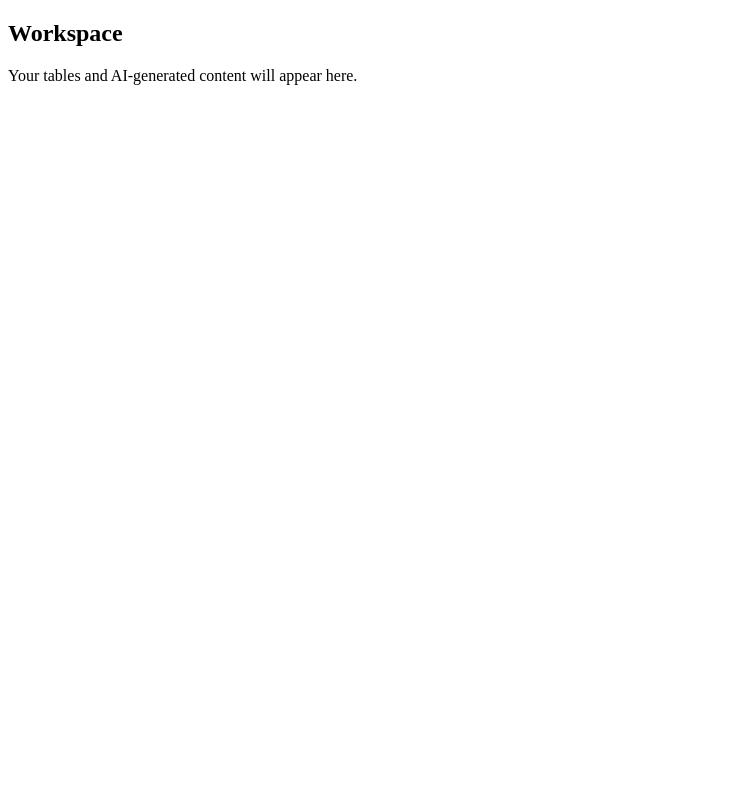
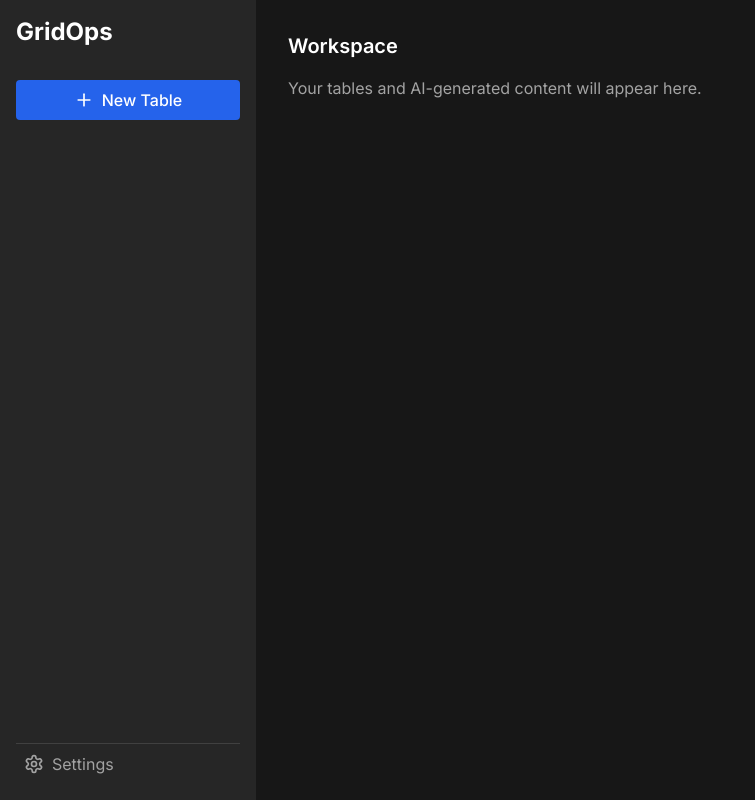
Before and after one commit to carlski1824/gridops-personal, a Next.js app: page / in a window 1280 px wide. Shown: the whole page, without its empty margins (0-755 px from the left). Built offline with nearby package versions, Linux system fonts and the light colour scheme.

Commit message:
Add RootLayout component with metadata and sidebar

```diff
--- /dev/null
+++ b/app/layout.tsx
@@ -0,0 +1,30 @@
+import './globals.css'
+import type { Metadata } from 'next'
+import { Inter } from 'next/font/google'
+import { Sidebar } from '@/components/sidebar'
+
+const inter = Inter({ subsets: ['latin'] })
+
+export const metadata: Metadata = {
+  title: 'GridOps Personal',
+  description: 'Your AI-Native Data Workspace',
+}
+
+export default function RootLayout({
+  children,
+}: {
+  children: React.ReactNode
+}) {
+  return (
+    <html lang="en" className="bg-neutral-900 text-neutral-200">
+      <body className={inter.className}>
+        <div className="flex h-screen">
+          <Sidebar />
+          <main className="flex-1 overflow-hidden">
+            {children}
+          </main>
+        </div>
+      </body>
+    </html>
+  )
+}
```
